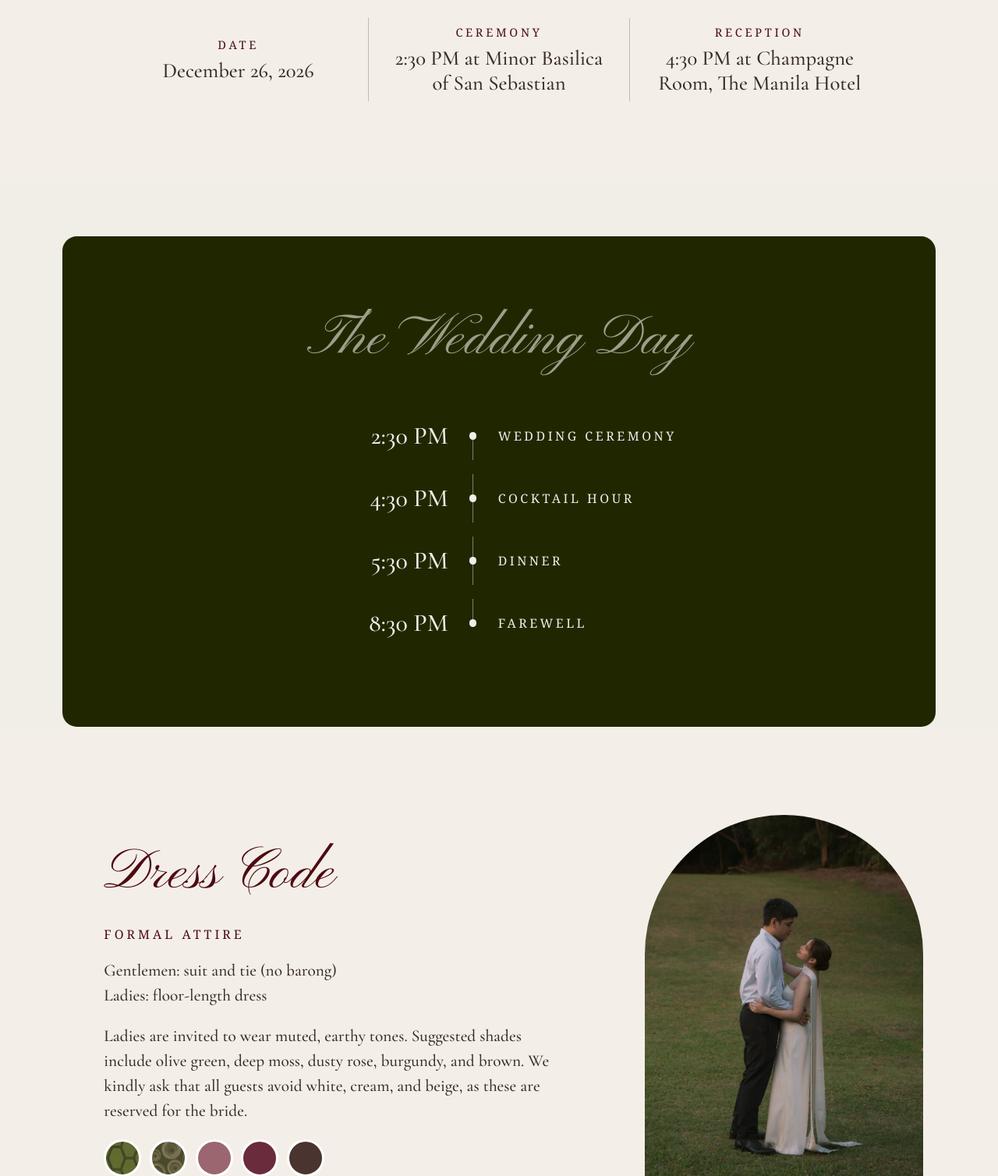
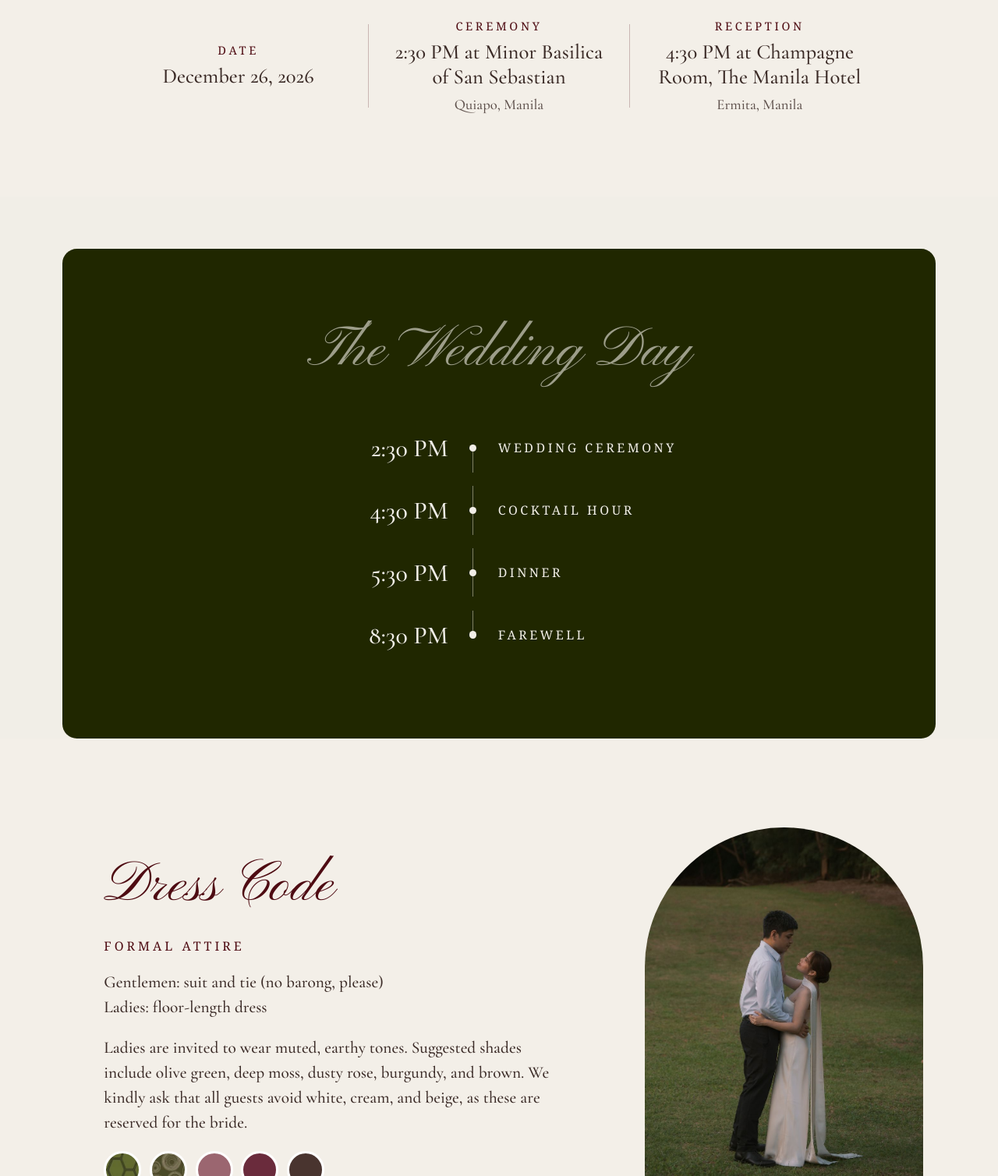
Before and after one commit to iamlura/anne-and-ryan-wedding, a plain HTML site: page anne-and-ryan-wedding/details.html in a window 1280 px wide. Shown: the part 380-1888 px from the top of the page at 78% size. Drawn offline with nearby package versions, Linux system fonts and the light colour scheme; a web font is replaced by a local one.

Commit message:
Part 4: details + FAQ, HANDOFF round 26

```diff
--- a/anne-and-ryan-wedding/details.html
+++ b/anne-and-ryan-wedding/details.html
@@ -31,9 +31,9 @@
     <section class="d-facts" data-fade>
       <div><p class="lab">Date</p><p class="val" data-c="date">December 26, 2026</p></div>
       <div class="rule" aria-hidden="true"></div>
-      <div><p class="lab">Ceremony</p><p class="val"><span data-c="time">2:30 PM</span> at <span data-c="venue">Minor Basilica of San Sebastian</span></p></div>
+      <div><p class="lab">Ceremony</p><p class="val"><span data-c="time">2:30 PM</span> at <span data-c="venue">Minor Basilica of San Sebastian</span></p><p class="city" data-c="venueCity">Quiapo, Manila</p></div>
       <div class="rule" aria-hidden="true"></div>
-      <div><p class="lab">Reception</p><p class="val"><span data-c="receptionTime">4:30 PM</span> at <span data-c="reception">Champagne Room, The Manila Hotel</span></p></div>
+      <div><p class="lab">Reception</p><p class="val"><span data-c="receptionTime">4:30 PM</span> at <span data-c="reception">Champagne Room, The Manila Hotel</span></p><p class="city" data-c="receptionCity">Ermita, Manila</p></div>
       <div class="rule" aria-hidden="true" hidden></div>
       <div data-table hidden><p class="lab">Your Table</p><p class="val" data-table-val>Table 5</p></div>
     </section>
@@ -54,7 +54,7 @@
       <div class="d-dress__text" data-fade>
         <h2>Dress Code</h2>
         <p class="lab-sc">Formal attire</p>
-        <p class="txt">Gentlemen: suit and tie (no barong)<br>Ladies: floor-length dress</p>
+        <p class="txt">Gentlemen: suit and tie (no barong, please)<br>Ladies: floor-length dress</p>
         <p class="txt">Ladies are invited to wear muted, earthy tones. Suggested shades include olive green, deep moss, dusty rose, burgundy, and brown. We kindly ask that all guests avoid white, cream, and beige, as these are reserved for the bride.</p>
         <!-- color swatches from Anne's dress code card (Canva, Nov 16): 2 prints (images), 3 flat colors -->
         <div class="swatches" role="img" aria-label="Suggested colors: olive green, deep moss, dusty rose, burgundy and brown">
```
Also changed, not shown: anne-and-ryan-wedding/faq.html (+4 -0 lines), 1 other file.
